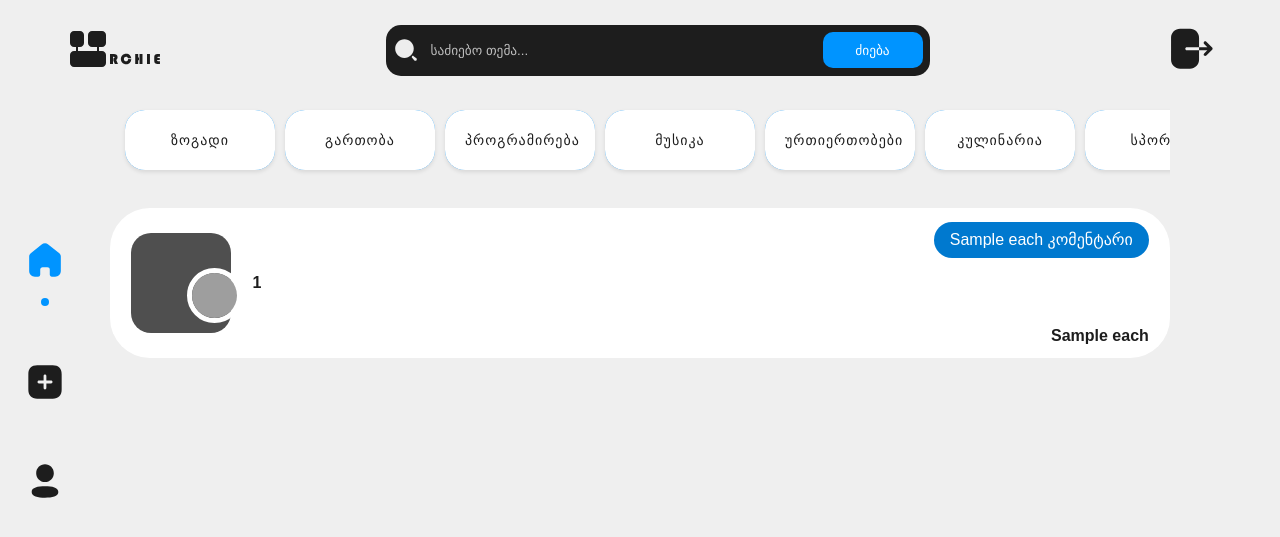
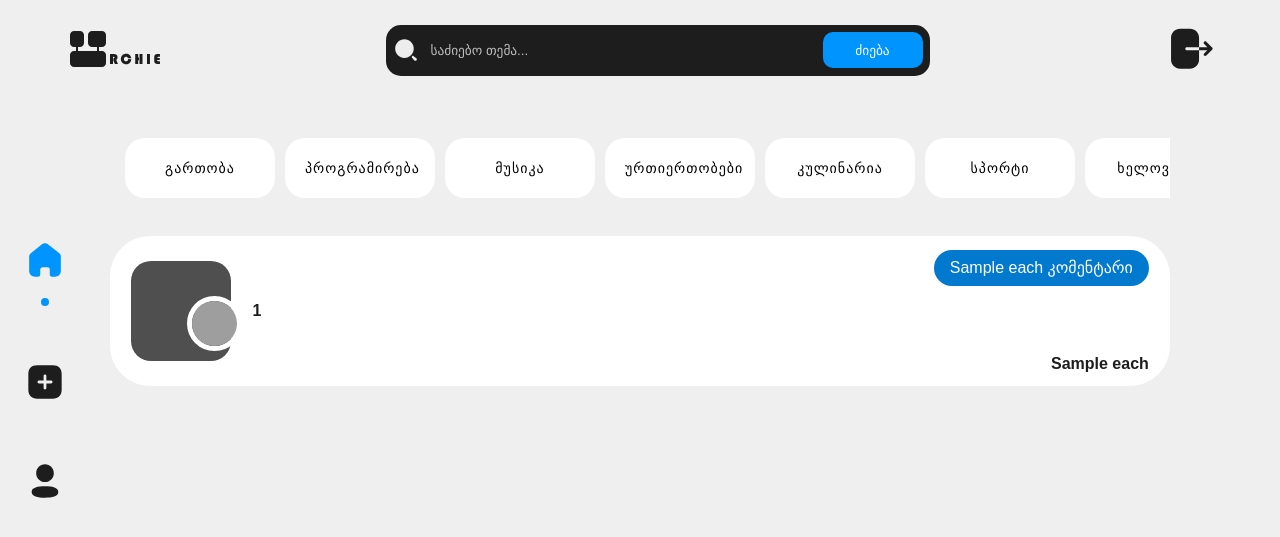
Before and after one commit to DavidKuknishvili/urchie, a Flask app: template Templates/category.html in a window 1280 px wide. Shown: the top 537 px of the page. Run offline with Flask 2, Linux system fonts and the light colour scheme; the template is opened without the code that fills it: most values are stand-ins (such as "Sample title", 1, 10 or a date in 2020); some web fonts are replaced; grey boxes are pictures that could not be loaded.

Commit message:
category commit

```diff
--- a/Templates/category.html
+++ b/Templates/category.html
@@ -22,19 +22,11 @@
     <section class="main_content">
 
  <form method="get" class="scroller">
-        <div class="scroller-item">
-            <a href="/categories/{{category}}">
-                <button  class="checkbox-tools" type="radio" name="category" id="tool-1" value="ზოგადი" checked ></button>
-                <label class="for-checkbox-tools" for="tool-1">
-                    ზოგადი
-                </label>
-            </a>
 
-        </div>
             <div class="scroller-item">
 
                     <button class="checkbox-tools" type="radio" name="category"  value="გართობა"id="tool-2"></button>
-                    <label class="for-checkbox-tools" for="tool-2">
+                    <label class=" {{fun_color}} for-checkbox-tools" for="tool-2">
                     გართობა
                     </label>
 
@@ -42,8 +34,8 @@
             </div>
             <div class="scroller-item">
 
-                    <button class="checkbox-tools" type="radio" name="category" value="პროგრამირება" id="tool-3"></button>
-                    <label class="for-checkbox-tools" for="tool-3">
+                    <button class=" checkbox-tools" type="radio" name="category" value="პროგრამირება" id="tool-3"></button>
+                    <label class=" {{prog_color}} for-checkbox-tools" for="tool-3" >
                     პროგრამირება
                     </label>
 
@@ -52,7 +44,7 @@
             <div class="scroller-item">
 
                     <button class="checkbox-tools" type="radio" name="category" value="მუსიკა" id="tool-4"></button>
-                    <label class="for-checkbox-tools" for="tool-4">
+                    <label class="{{mus_color}} for-checkbox-tools" for="tool-4">
                     მუსიკა
                     </label>
 
@@ -60,7 +52,7 @@
             <div class="scroller-item">
 
                     <button class="checkbox-tools" type="radio" name="category" value="ურთიერთობები" id="tool-5"></button>
-                    <label class="for-checkbox-tools" for="tool-5">
+                    <label class="{{rel_color}} for-checkbox-tools" for="tool-5">
                         ურთიერთობები
                     </label>
 
@@ -68,7 +60,7 @@
             <div class="scroller-item">
 
                     <button class="checkbox-tools" type="radio" name="category" value="კულინარია" id="tool-6"></button>
-                    <label class="for-checkbox-tools" for="tool-6">
+                    <label class="{{cul_color}} for-checkbox-tools" for="tool-6">
                         კულინარია
                     </label>
 
@@ -77,7 +69,7 @@
             <div class="scroller-item">
 
                     <button class="checkbox-tools" type="radio" name="category" value="სპორტი" id="tool-7"></button>
-                    <label class="for-checkbox-tools" for="tool-7">
+                    <label class="{{sport_color}} for-checkbox-tools" for="tool-7">
                         სპორტი
                     </label>
 
@@ -86,7 +78,7 @@
             <div class="scroller-item">
 
                     <button class="checkbox-tools" type="radio" name="category" value="ხელოვნება" id="tool-8"></button>
-                    <label class="for-checkbox-tools" for="tool-8">
+                    <label class="{{art_color}} for-checkbox-tools" for="tool-8">
                         ხელოვნება
                     </label>
 
@@ -95,7 +87,7 @@
             <div class="scroller-item">
 
                     <button class="checkbox-tools" type="radio" name="category" value="მეცნიერება" id="tool-9"></button>
-                    <label class="for-checkbox-tools" for="tool-9">
+                    <label class="{{science_color}} for-checkbox-tools" for="tool-9">
                         მეცნიერება
                     </label>
 
@@ -104,7 +96,7 @@
             <div class="scroller-item">
 
                     <button class="checkbox-tools" type="radio" name="category" value="პოლიტიკა" id="tool-10"></button>
-                    <label class="for-checkbox-tools" for="tool-10">
+                    <label class="{{pol_color}} for-checkbox-tools" for="tool-10">
                         პოლიტიკა
                     </label>
 
--- a/main.py
+++ b/main.py
@@ -11,6 +11,10 @@
 # image
 from io import BytesIO
 from flask import send_file
+
+# password hash
+from passlib.hash import sha256_crypt
+
 
 app = Flask(__name__)
 
@@ -257,6 +261,19 @@
     return favorite_post_list
 
 
+
+def hash_password(password):
+    return sha256_crypt.hash(password)
+
+
+def verify_password(password, password_hash):
+    return sha256_crypt.verify(password, password_hash)
+
+
+
+
+
+
 @app.route('/', methods=['GET', 'POST'])
 def home():
     if 'user' in session:
@@ -273,23 +290,23 @@
             # print(category_type)
 
             if category_type == 'გართობა':
-                return render_template('category.html', info=set_post_data(category_type))
+                return render_template('category.html', info=set_post_data(category_type), fun_color='category_bn' )
             elif category_type == 'პროგრამირება':
-                return render_template('category.html', info=set_post_data(category_type))
+                return render_template('category.html', info=set_post_data(category_type), prog_color='category_bn')
             elif category_type == 'მუსიკა':
-                return render_template('category.html', info=set_post_data(category_type))
+                return render_template('category.html', info=set_post_data(category_type), mus_color='category_bn')
             elif category_type == 'ურთიერთობები':
-                return render_template('category.html', info=set_post_data(category_type))
+                return render_template('category.html', info=set_post_data(category_type), rel_color='category_bn')
             elif category_type == 'კულინარია':
-                return render_template('category.html', info=set_post_data(category_type))
+                return render_template('category.html', info=set_post_data(category_type), cul_color='category_bn')
             elif category_type == 'სპორტი':
-                return render_template('category.html', info=set_post_data(category_type))
+                return render_template('category.html', info=set_post_data(category_type), sport_color='category_bn')
             elif category_type == 'ხელოვნება':
-                return render_template('category.html', info=set_post_data(category_type))
+                return render_template('category.html', info=set_post_data(category_type), art_color='category_bn')
             elif category_type == 'მეცნიერება':
-                return render_template('category.html', info=set_post_data(category_type))
+                return render_template('category.html', info=set_post_data(category_type), science_color='category_bn')
             elif category_type == 'პოლიტიკა':
-                return render_template('category.html', info=set_post_data(category_type))
+                return render_template('category.html', info=set_post_data(category_type), pol_color='category_bn')
             elif category_type == 'ზოგადი':
                 return redirect(url_for('home'))
 
@@ -311,20 +328,21 @@
         if request.method == 'POST':
             e_mail = request.form['email_login']
             password = request.form['password_login']
-            users = Users.query.filter_by(e_mail=e_mail).all()
+            users = Users.query.filter_by(e_mail=e_mail).first()
 
-            if users == []:
+            if not users:
+                print(users.e_mail,users.password )
                 return render_template('login.html', mail_error='error')
             else:
 
-                for each in users:
-                    if e_mail == str(each).split(',')[4] and password != str(each).split(',')[5]:
+                print(users.e_mail, users.password)
+                if e_mail == users.e_mail and verify_password(password, users.password):
 
-                        return render_template('login.html', password_error='error')
+                    return render_template('login.html', password_error='error')
 
-                    else:
-                        session['user'] = e_mail
-                        return redirect(url_for('home'))
+                else:
+                    session['user'] = e_mail
+                    return redirect(url_for('home'))
 
     return render_template('login.html')
 
@@ -357,8 +375,8 @@
         elif user_image.filename == '':
             return render_template('registration.html', image_error='img_error')
         else:
-
-            user = Users(first_name=first_name, last_name=last_name, age=age, e_mail=e_mail, password=password,
+            password_hash = hash_password(password)
+            user = Users(first_name=first_name, last_name=last_name, age=age, e_mail=e_mail, password=password_hash,
                          user_image=user_image.read())
             db.session.add(user)
             db.session.commit()
@@ -614,5 +632,10 @@
         return redirect(url_for('home'))
 
 
+
+@app.errorhandler(404)
+def not_found(e):
+    return render_template('404.html'), 404
+
 if __name__ == '__main__':
     app.run(debug=True)
--- a/static/css/category.css
+++ b/static/css/category.css
@@ -1,32 +1,14 @@
 
-:root {
-	--white: #1D1D1D;
-	--light: #f0eff3;
-	--black: #000000;
-	--dark-blue: #1f2029;
-	--dark-light: #ffffff;
-	--red: #0094FF;
-	--yellow: #0094FF;
-	--grey: #ecedf3;
-}
+
 
 /* #Primary
 ================================================== */
 
-[type="checkbox"]:checked,
-[type="checkbox"]:not(:checked),
-[type="radio"]:checked,
-[type="radio"]:not(:checked){
-	position: absolute;
-	left: -9999px;
-	width: 0;
-	height: 0;
-	visibility: hidden;
+.checkbox-tools{
+	background: none;
 }
 
-
-.checkbox-tools:checked + label,
-.checkbox-tools:not(:checked) + label{
+.for-checkbox-tools{
 	position: relative;
 	display: inline-block;
 	padding: 20px;
@@ -34,6 +16,7 @@
 	font-size: 14px;
 	line-height: 20px;
 	letter-spacing: 1px;
+	background-color: #FFFFFF;
 	margin: 0 auto;
 	margin-left: 5px;
 	margin-right: 5px;
@@ -43,30 +26,10 @@
 	overflow: hidden;
 	cursor: pointer;
 	text-transform: uppercase;
-	color: var(--white);
-	-webkit-transition: all 300ms linear;
-	transition: all 300ms linear;
+	color: black;
 }
-.checkbox-tools:not(:checked) + label{
-	background-color: var(--dark-light);
-	box-shadow: 0 2px 4px 0 rgba(0, 0, 0, 0.1);
+
+.category_bn{
+    background-color: #0094FF;
+    color: #FFFFFF;
 }
-.checkbox-tools:checked + label{
-	background-color: transparent;
-	box-shadow: 0 8px 16px 0 rgba(0, 0, 0, 0.2);
-}
-.checkbox-tools:not(:checked) + label:hover{
-	box-shadow: 0 8px 16px 0 rgba(0, 0, 0, 0.2);
-}
-.checkbox-tools:checked + label::before,
-.checkbox-tools:not(:checked) + label::before{
-	position: absolute;
-	content: '';
-	top: 0;
-	left: 0;
-	width: 100%;
-	height: 100%;
-	border-radius: 4px;
-	background-image: linear-gradient(298deg, var(--red), var(--yellow));
-	z-index: -1;
-}
```
Also changed, not shown: Templates/add.html (+0 -21 lines), Templates/index.html (+13 -18 lines), static/css/style.css (+54 -0 lines).
